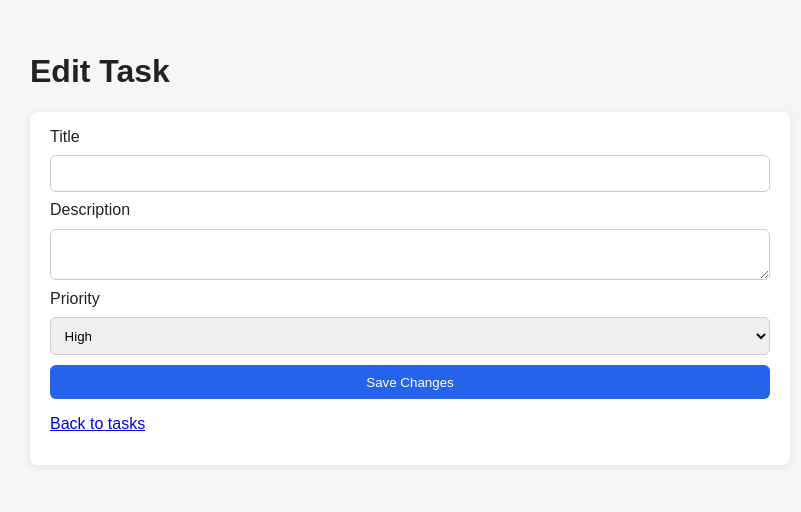
After one commit to rafaapaimm/todo-list, a FastAPI app: template backend/app/templates/edit_task.html in a window 1280 px wide. The commit adds this page. Shown: the top 512 px of the page, without its empty margins (230-1031 px from the left). Run offline with FastAPI, Linux system fonts and the light colour scheme; the template is opened without the code that fills it, so the values that code supplies are empty.

Commit message:
bugfix edit task

```diff
--- a/backend/app/main.py
+++ b/backend/app/main.py
@@ -1,5 +1,5 @@
-from fastapi import FastAPI, Request, Form
-from fastapi.responses import JSONResponse
+from fastapi import FastAPI, Form, HTTPException, Request
+from fastapi.responses import JSONResponse, RedirectResponse
 from fastapi.staticfiles import StaticFiles
 from fastapi.templating import Jinja2Templates
 
@@ -43,6 +43,18 @@ def complete_task(task_id: int):
     return JSONResponse(status_code=200, content=task)
 
 
+@app.get("/tasks/{task_id}/edit")
+def show_edit_task(request: Request, task_id: int):
+    task = TaskService.get_task(task_id)
+    if not task:
+        raise HTTPException(status_code=404, detail="Task not found")
+    return templates.TemplateResponse(
+        request,
+        "edit_task.html",
+        {"task": task, "error": None},
+    )
+
+
 @app.post("/tasks/{task_id}/edit")
 def edit_task(
     task_id: int,
@@ -51,8 +63,11 @@ def edit_task(
     priority: str = Form("medium"),
 ):
     payload = TaskCreate(title=title, description=description, priority=priority)
-    task = TaskService.update_task(task_id, payload.title, payload.description, payload.normalized_priority)
-    return JSONResponse(status_code=200, content=task)
+    try:
+        TaskService.update_task(task_id, payload.title, payload.description, payload.normalized_priority)
+    except ValueError as exc:
+        raise HTTPException(status_code=404, detail=str(exc)) from exc
+    return RedirectResponse(url="/", status_code=303)
 
 
 @app.post("/tasks/{task_id}/delete")
--- a/backend/app/static/styles.css
+++ b/backend/app/static/styles.css
@@ -77,6 +77,15 @@ button {
     gap: 0.5rem;
 }
 
+.button-link {
+    display: inline-block;
+    padding: 0.6rem 0.8rem;
+    border-radius: 6px;
+    background: #2563eb;
+    color: white;
+    text-decoration: none;
+}
+
 .error {
     color: #b91c1c;
 }
--- /dev/null
+++ b/backend/app/templates/edit_task.html
@@ -0,0 +1,37 @@
+<!DOCTYPE html>
+<html lang="en">
+<head>
+    <meta charset="UTF-8">
+    <meta name="viewport" content="width=device-width, initial-scale=1.0">
+    <title>Edit Task</title>
+    <link rel="stylesheet" href="/static/styles.css">
+</head>
+<body>
+    <main class="container">
+        <h1>Edit Task</h1>
+        {% if error %}
+        <p class="error">{{ error }}</p>
+        {% endif %}
+
+        <section class="card">
+            <form action="/tasks/{{ task.id }}/edit" method="post">
+                <label for="title">Title</label>
+                <input id="title" name="title" value="{{ task.title }}" required>
+
+                <label for="description">Description</label>
+                <textarea id="description" name="description">{{ task.description }}</textarea>
+
+                <label for="priority">Priority</label>
+                <select id="priority" name="priority">
+                    <option value="high" {{ 'selected' if task.priority == 'high' else '' }}>High</option>
+                    <option value="medium" {{ 'selected' if task.priority == 'medium' else '' }}>Medium</option>
+                    <option value="low" {{ 'selected' if task.priority == 'low' else '' }}>Low</option>
+                </select>
+
+                <button type="submit">Save Changes</button>
+            </form>
+            <p><a href="/">Back to tasks</a></p>
+        </section>
+    </main>
+</body>
+</html>
```
Also changed, not shown: backend/app/services/task_service.py (+8 -0 lines), backend/app/templates/tasks.html (+1 -6 lines), backend/tests/test_tasks.py (+25 -0 lines), backend/app/tasks.db.
